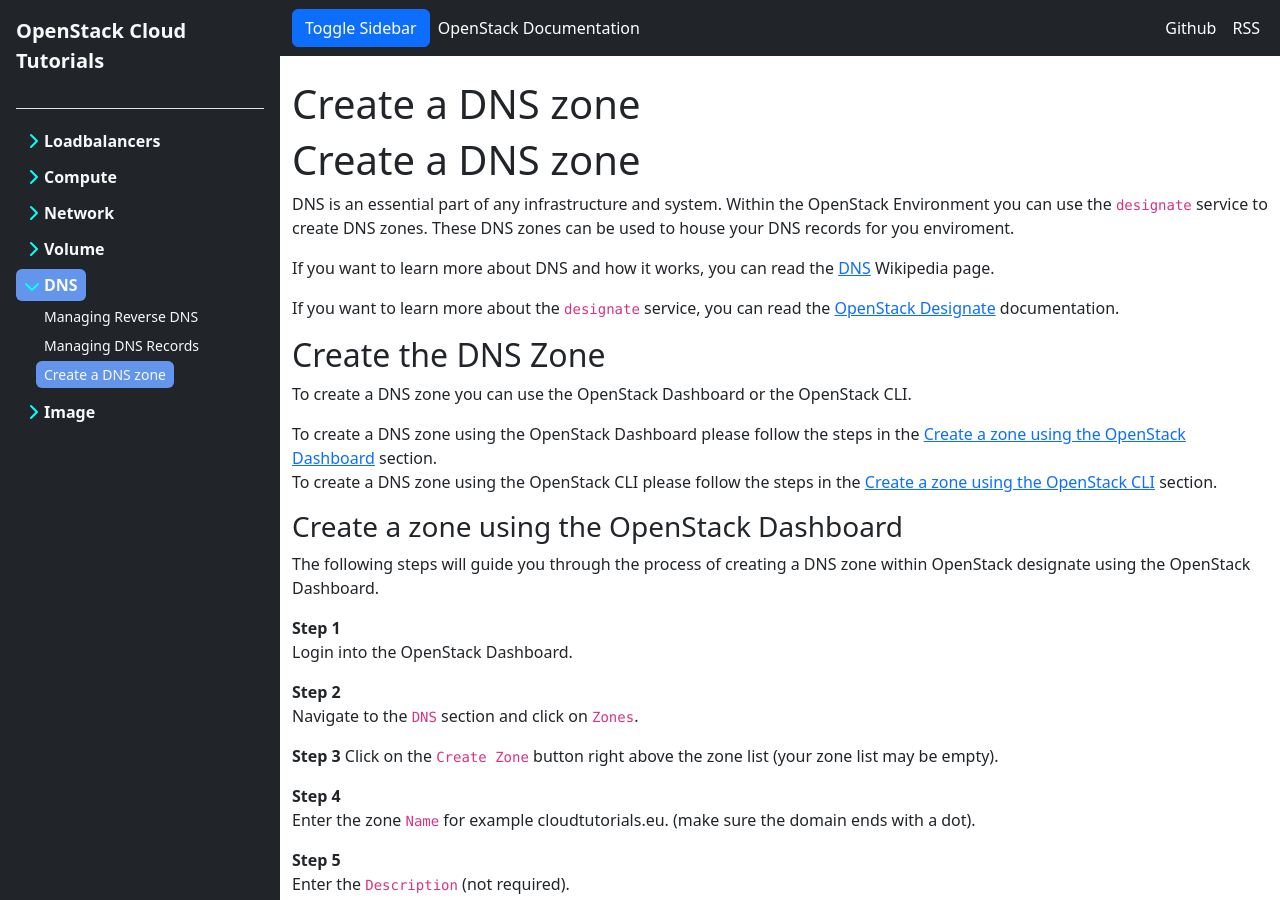
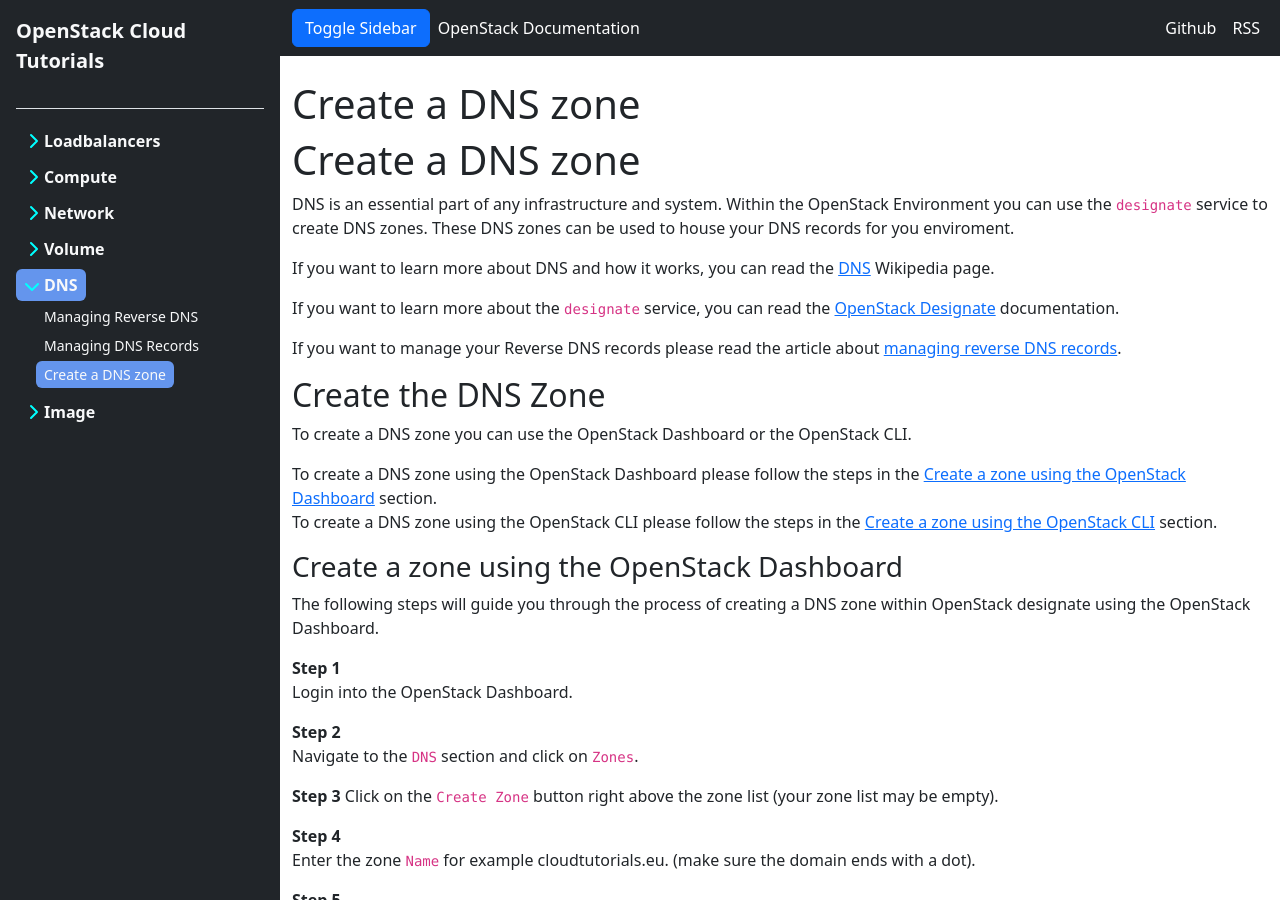
Before and after one commit to bkranendonk/OpenStack-Docs, a Jekyll site: the page built from _posts/dns/2023-12-22-create-a-dns-zone.md, in a window 1280 px wide and 900 px high. Built offline with Jekyll 4.4.1, drawn with Linux system fonts in a browser that asks for light colours.

Commit message:
Add reference to RDNS page from records and zone page

```diff
--- a/_posts/dns/2023-12-22-create-a-dns-zone.md
+++ b/_posts/dns/2023-12-22-create-a-dns-zone.md
@@ -15,6 +15,10 @@
 If you want to learn more about the `designate` service, you can read the
 [OpenStack Designate](https://docs.openstack.org/designate/latest/)
 documentation.
+
+If you want to manage your Reverse DNS records please read the article about
+[managing reverse DNS records](
+{{ '/articles/managing-reverse-dns' | relative_url }}).
 
 ## Create the DNS Zone
 To create a DNS zone you can use the OpenStack Dashboard or the OpenStack CLI.
```
Also changed, not shown: _posts/dns/2023-12-22-managing-dns-records.md (+4 -0 lines).
